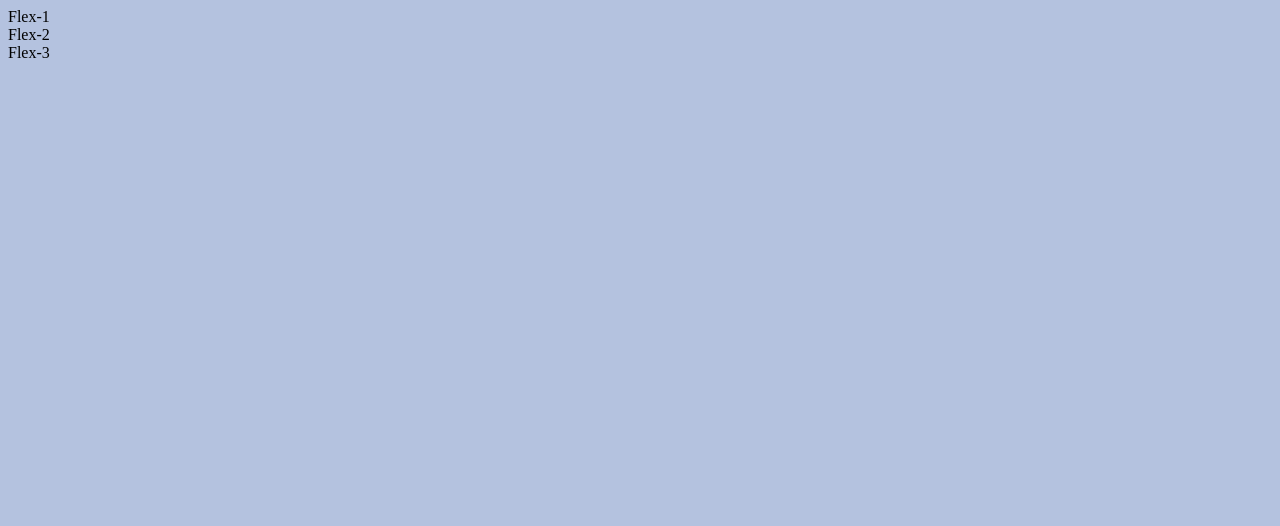
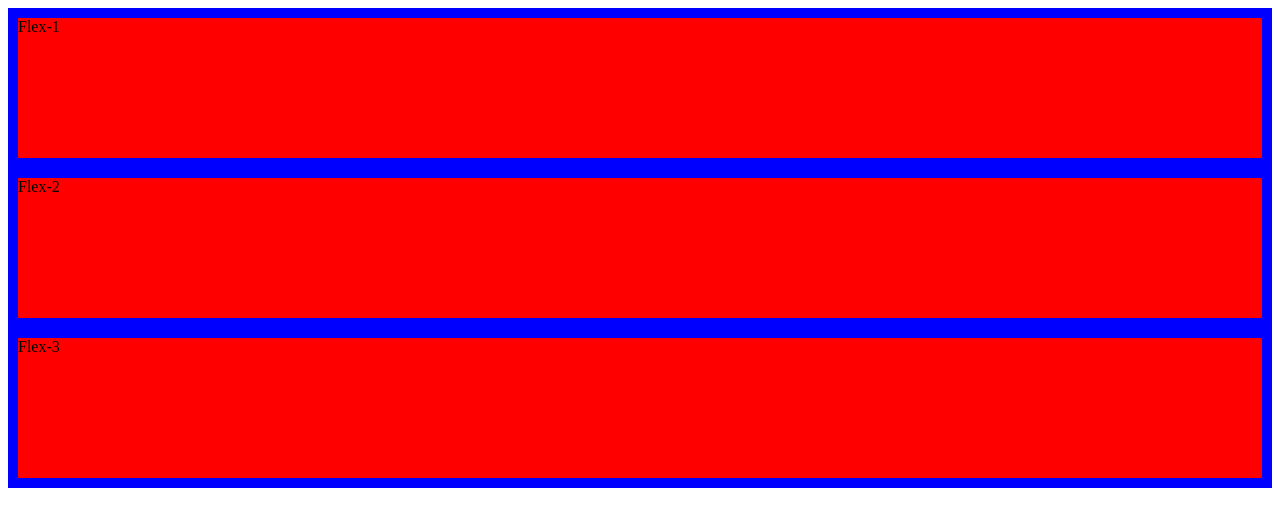
Before and after one commit to staten-island-tech/box-model-RonF25, a plain HTML site: page dist/index.html in a window 1280 px wide. Drawn offline with Linux system fonts and the light colour scheme.

Commit message:
scss day 2

```diff
--- a/dist/css/style.css
+++ b/dist/css/style.css
@@ -1,8 +1,45 @@
-.header {
-  background-color: purple;
+/*@import"./header";
+
+$colors: (
+    primary:#4567af
+);
+
+@function color($color-name){
+    @return map-get($colors, $color-name);
 }
 
-body {
-  background-color: rgba(69, 103, 175, 0.4);
+body{
+    background-color: rgba(color(primary), 0.4);
+}*/
+.flex-parent {
+  height: 60vh;
+  background-color: blue;
+  display: -webkit-box;
+  display: -ms-flexbox;
+  display: flex;
+  -webkit-box-orient: vertical;
+  -webkit-box-direction: normal;
+      -ms-flex-direction: column;
+          flex-direction: column;
+}
+
+.flex-child {
+  height: 20vh;
+  background-color: red;
+  margin: 10px;
+}
+
+#flex-grow {
+  -webkit-box-flex: 1;
+      -ms-flex-positive: 1;
+          flex-grow: 1;
+  -ms-flex-pack: distribute;
+      justify-content: space-around;
+}
+
+#flex-grow-2 {
+  -webkit-box-flex: 2;
+      -ms-flex-positive: 2;
+          flex-grow: 2;
 }
 /*# sourceMappingURL=style.css.map */
```
